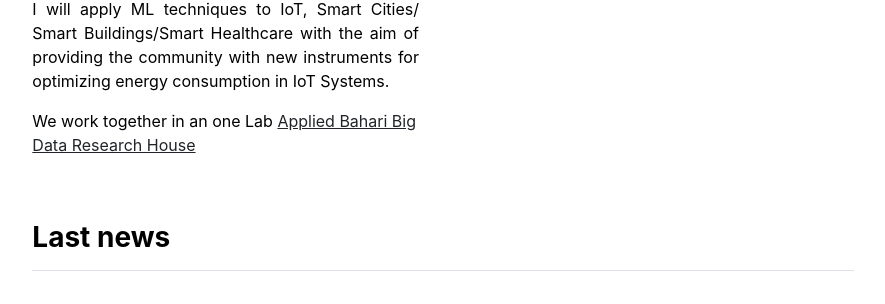
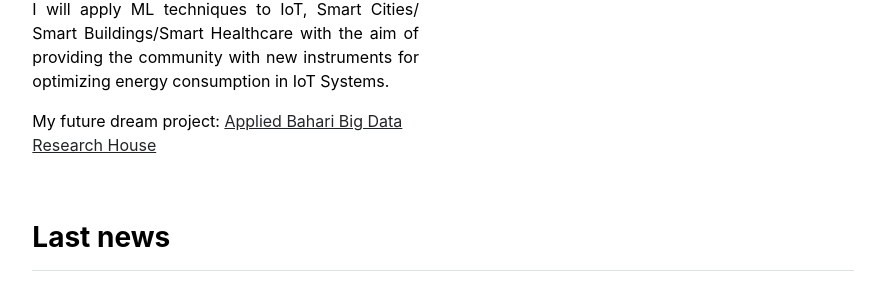
Before and after one commit to babulcseian/babulcseian.github.io, a Jekyll site: the page built from index.md, in a window 1280 px wide. Shown: the part 906-1210 px from the top of the page, without its empty margins (197-1082 px from the left). Built offline with Jekyll 4.4.1, drawn with Linux system fonts in a browser that asks for light colours; a style sheet for code colours, icons or effects is not loaded.

Commit message:
Update home.html

```diff
--- a/_layouts/home.html
+++ b/_layouts/home.html
@@ -13,7 +13,7 @@ layout: default
     <p align="justify">
  <strong> PhD Research Project: "Machine Learning Techniques for IoT-driven Cognitive Sustainable Environment". </strong> <br>
 I will apply ML techniques to IoT, Smart Cities/ Smart Buildings/Smart Healthcare with the aim of providing the community with new instruments for optimizing energy consumption in IoT Systems. </p>
-We work together in an one Lab <a class="other" href='https://babulcseian.github.io/lab'>Applied Bahari Big Data Research House</a> </p>
+My future dream project: <a class="other" href='https://babulcseian.github.io/lab'>Applied Bahari Big Data Research House</a> </p>
     <!-- Before that and in the same college, I got my master's degree in Multimedia and Communications, as well as the master's degree in Telecommunications engineering in 2017. Previously, I finished my Telecommunications Engineering bachelor's degree from Universidade de Vigo in 2015. -->
 
   </div>
```
